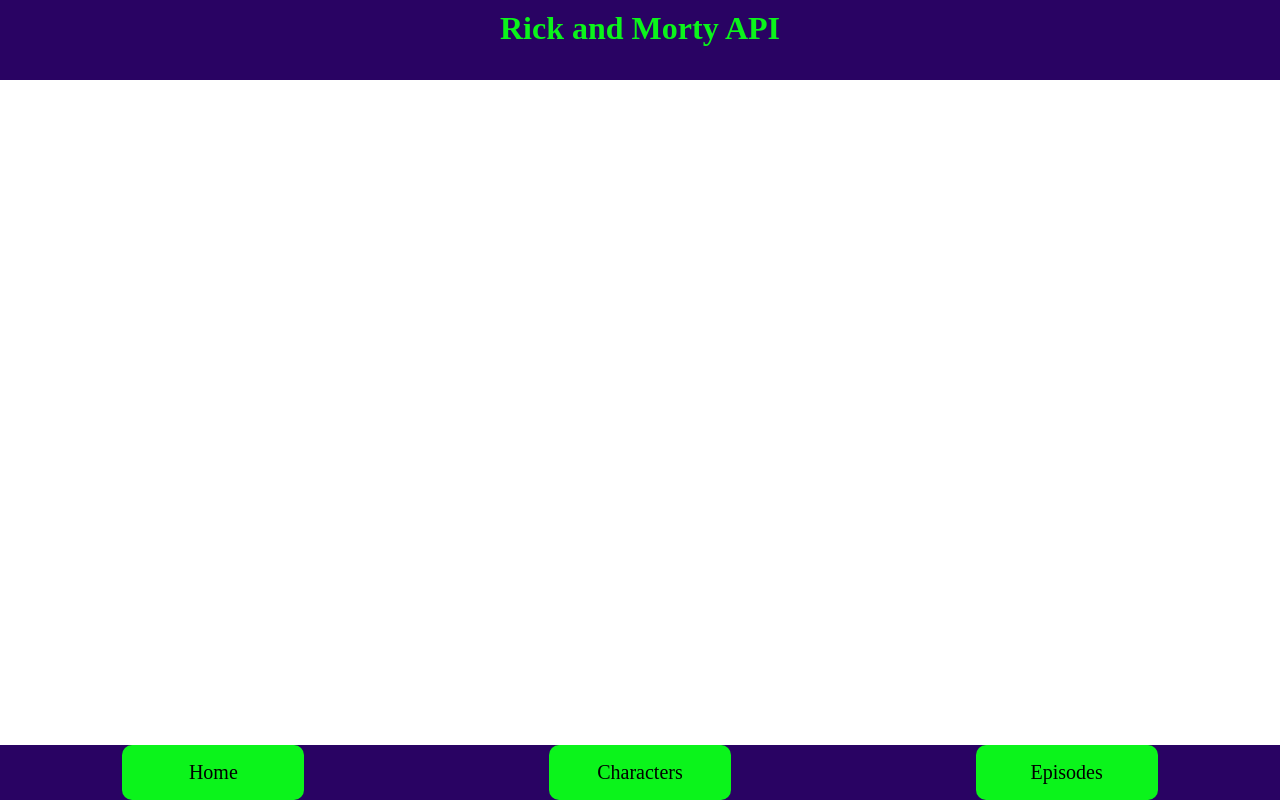
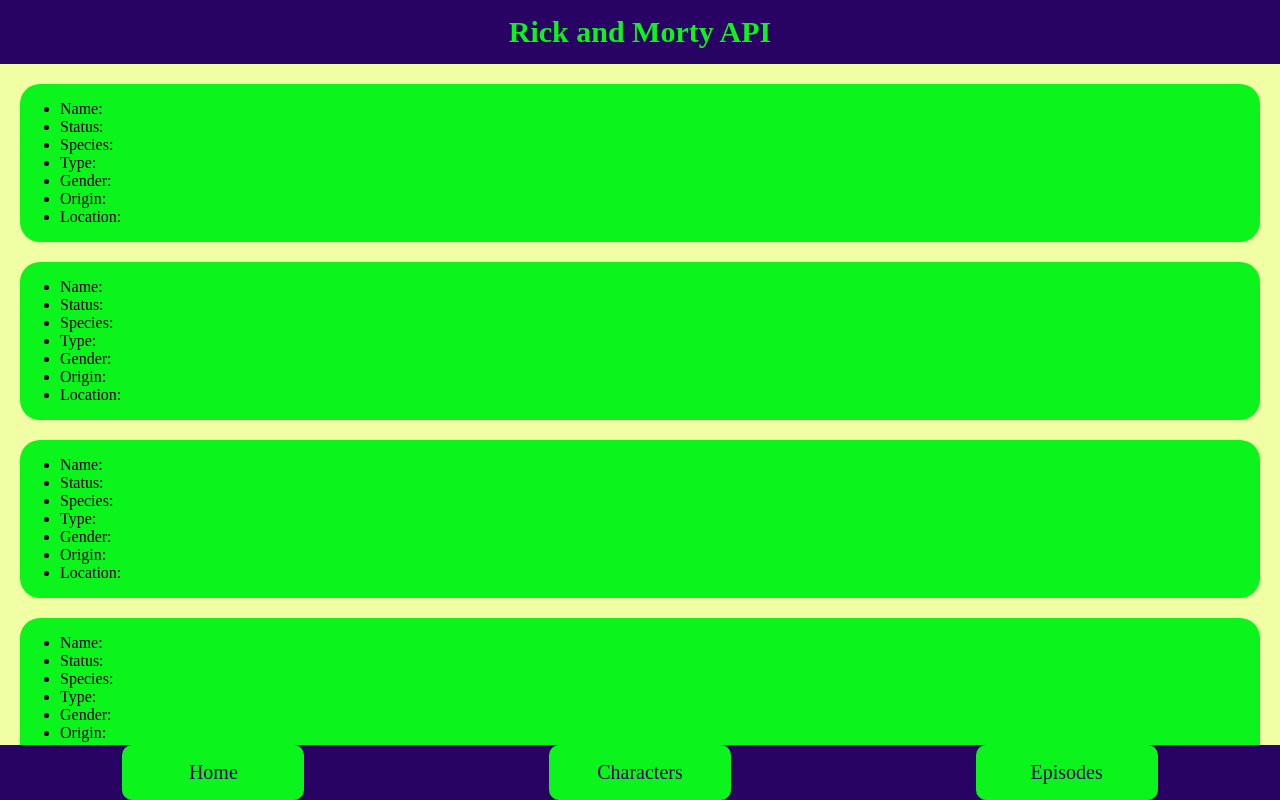
Before and after one commit to Chaosfuchs/rick-and-morty-app, a Next.js app: page / in a window 1280 px wide. Built offline with nearby package versions, Linux system fonts and the light colour scheme.

Commit message:
Add first card, change body/ layout

```diff
--- a/components/button.js
+++ b/components/button.js
@@ -2,7 +2,7 @@
 
 export const StyledButton = styled.button`
   background-color: #0bf41b;
-  color: black;
+  color: #290363;
   font-size: 20px;
   text-align: center;
   text-decoration: none;
--- /dev/null
+++ b/components/card.js
@@ -0,0 +1,9 @@
+import styled from 'styled-components';
+
+export const StyledCard = styled.div`
+  display: flex;
+  flex-direction: row;
+  margin: 20px;
+  background-color: #0bf41b;
+  border-radius: 20px;
+`;
--- /dev/null
+++ b/components/header.js
@@ -0,0 +1,11 @@
+import styled from 'styled-components';
+
+export const Title = styled.h1`
+  font-size: 30px;
+  text-align: center;
+  margin: 0;
+  padding: 15px;
+  color: #0bf41b;
+  background-color: #290363;
+  color: ${({ theme }) => theme.colors.primary};
+`;
--- a/pages/_app.js
+++ b/pages/_app.js
@@ -18,25 +18,15 @@
     margin: 0;
     padding: 0;
     box-sizing: border-box;
-  }
-
-  h1 {
-    text-align: center;
-    margin: 0;
-    padding: 10px;
-    color: #0bf41b;
-    background-color: #290363;
-  }
-
-  div {
     height: 100vh;
     display: grid;
-    grid-template-rows: 5rem 1fr 50px;
+    grid-template-rows: 4rem 1fr 4rem;
+    background-color:#f0ffa3;
   }
 `;
 
 const theme = {
   colors: {
-    primary: '#0070f3',
+    primary: '#0bf41b',
   },
 };
--- a/pages/characters.js
+++ b/pages/characters.js
@@ -1,11 +1,12 @@
 import Link from 'next/link';
+import { Title } from '../components/header';
 import { StyledButton } from '../components/button';
 import { StyledNavbar } from '../components/navbar';
 
 export default function Characters() {
   return (
     <div>
-      <h1>Characters</h1>
+      <Title>Characters</Title>
       <StyledNavbar>
         <Link passHref href="/">
           <StyledButton as="a">Home</StyledButton>
--- a/pages/episodes.js
+++ b/pages/episodes.js
@@ -1,11 +1,12 @@
 import Link from 'next/link';
+import { Title } from '../components/header';
 import { StyledButton } from '../components/button';
 import { StyledNavbar } from '../components/navbar';
 
 export default function Episodes() {
   return (
     <div>
-      <h1>Episodes</h1>
+      <Title>Episodes</Title>
       <StyledNavbar>
         <Link passHref href="/">
           <StyledButton as="a">Home</StyledButton>
--- a/pages/index.js
+++ b/pages/index.js
@@ -1,18 +1,63 @@
-import styled from 'styled-components';
 import Link from 'next/link';
+import { Title } from '../components/header';
 import { StyledButton } from '../components/button';
 import { StyledNavbar } from '../components/navbar';
-
-const Title = styled.h1`
-  font-size: 50px;
-  color: ${({ theme }) => theme.colors.primary};
-`;
+import { StyledCard } from '../components/card';
 
 export default function Home() {
   return (
-    <div>
-      <h1>Rick and Morty API</h1>
-      <section></section>
+    <>
+      <Title>Rick and Morty API</Title>
+      <section>
+        <StyledCard>
+          <ul>
+            <li>Name: </li>
+            <li>Status: </li>
+            <li>Species: </li>
+            <li>Type: </li>
+            <li>Gender: </li>
+            <li>Origin: </li>
+            <li>Location: </li>
+          </ul>
+          <img></img>
+        </StyledCard>
+        <StyledCard>
+          <ul>
+            <li>Name: </li>
+            <li>Status: </li>
+            <li>Species: </li>
+            <li>Type: </li>
+            <li>Gender: </li>
+            <li>Origin: </li>
+            <li>Location: </li>
+          </ul>
+          <img></img>
+        </StyledCard>
+        <StyledCard>
+          <ul>
+            <li>Name: </li>
+            <li>Status: </li>
+            <li>Species: </li>
+            <li>Type: </li>
+            <li>Gender: </li>
+            <li>Origin: </li>
+            <li>Location: </li>
+          </ul>
+          <img></img>
+        </StyledCard>
+        <StyledCard>
+          <ul>
+            <li>Name: </li>
+            <li>Status: </li>
+            <li>Species: </li>
+            <li>Type: </li>
+            <li>Gender: </li>
+            <li>Origin: </li>
+            <li>Location: </li>
+          </ul>
+          <img></img>
+        </StyledCard>
+      </section>
 
       <StyledNavbar>
         <Link passHref href="/">
@@ -29,6 +74,6 @@
           </StyledButton>
         </Link>
       </StyledNavbar>
-    </div>
+    </>
   );
 }
```
